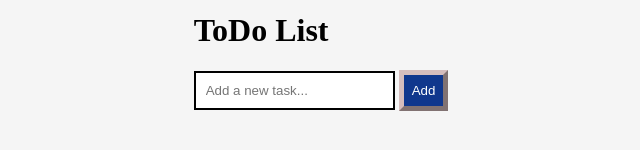
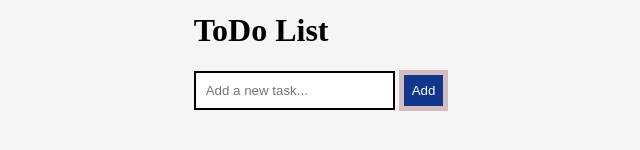
Before and after one commit to KimHaram99/ToDoList, a plain HTML site: page index.html in a window 1280 px wide. Shown: the part 344-494 px from the top of the page, 319-959 px from the left. Drawn offline with Linux system fonts and the light colour scheme.

Commit message:
inset 디자인 확인

```diff
--- a/todo.css
+++ b/todo.css
@@ -34,7 +34,7 @@ input[type='checkbox'] {
 
 button{
     border: 5px solid rgb(213, 189, 189);
-    border-style: outset;
+    /* border-style: outset; */
     background-color: rgb(16, 55, 141);
     color: white;
     padding: 8px;
```
